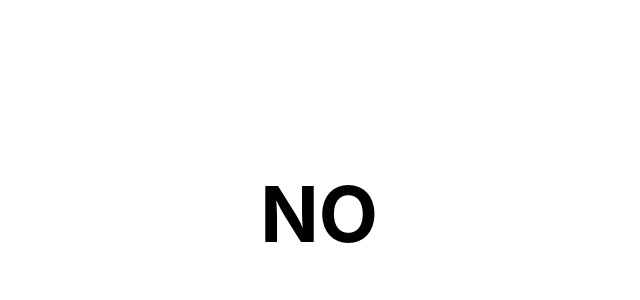
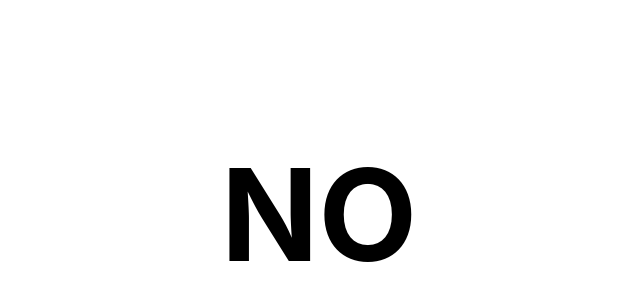
Before and after one commit to davidpett/didchristianramirezscore.com, a plain HTML site: page index.html in a window 1280 px wide. Shown: the part 186-486 px from the top of the page, without its empty margins (321-961 px from the left). Drawn offline with Linux system fonts and the light colour scheme.

Commit message:
Update index.html

```diff
--- a/index.html
+++ b/index.html
@@ -16,7 +16,7 @@
 </head>
 
 <body style="align-items:center;display:flex;font-family:-apple-system,BlinkMacSystemFont,'avenir next',avenir,helvetica,'helvetica neue',ubuntu,roboto,noto,'segoe ui',arial,sans-serif;height:100vh;margin:0;justify-content:center;text-align:center;width:100vw;">
-  <h1 style="font-size:6vw">NO</h1>
+  <h1 style="font-size:10vw">NO</h1>
 
   <script async src="https://www.googletagmanager.com/gtag/js?id=UA-2516077-10"></script>
   <script>
```
